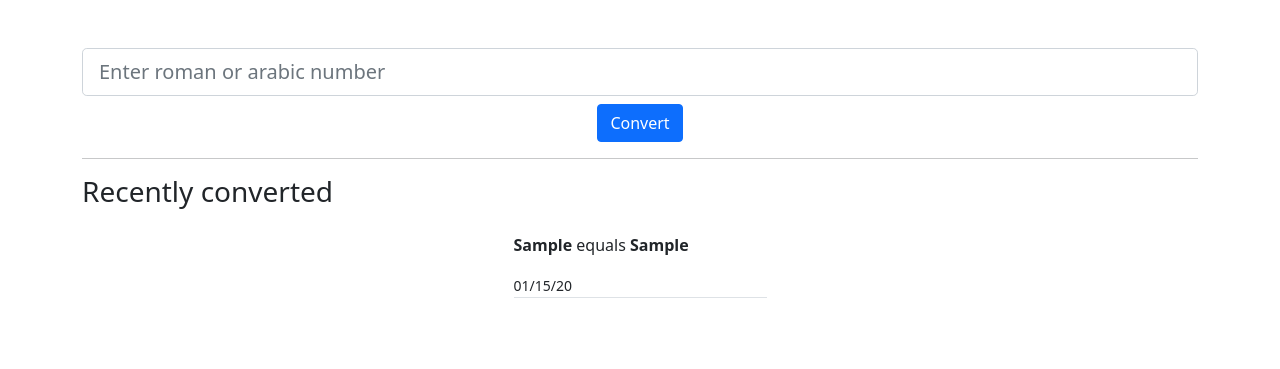
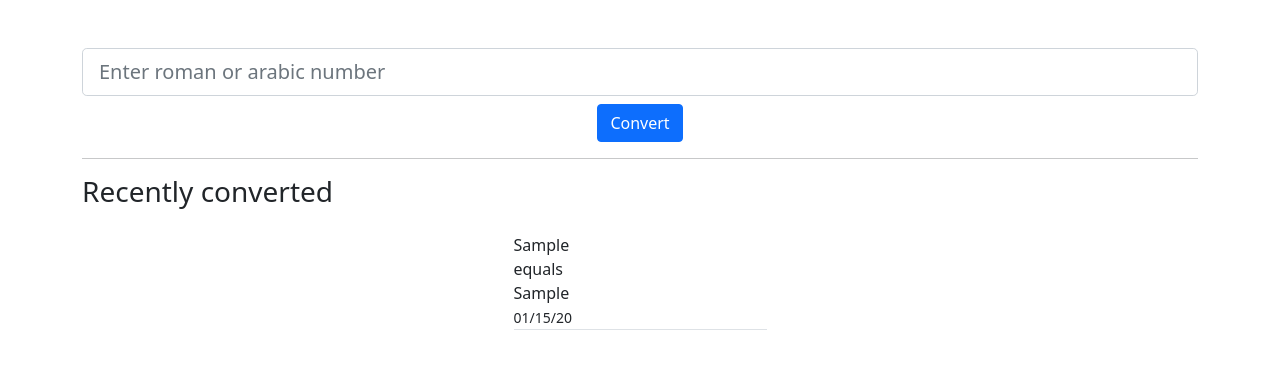
Before and after one commit to Rissap/translate, a Django app: page / in a window 1280 px wide. Shown: the part 50-419 px from the top of the page. Run offline with Django 3.2, Linux system fonts and the light colour scheme; tables that the repository leaves empty hold one stand-in row (values such as "Sample post").

Commit message:
Update layout

```diff
--- a/main/templates/main.html
+++ b/main/templates/main.html
@@ -44,9 +44,9 @@
                 {% for item in history %}
                 <div class="col-12 col-sm-6 col-md-4 col-lg-3 p-3">
                     <div class="border-bottom">
-                        <p >
-                            <strong>{{item.convert_from}}</strong> equals <strong>{{item.convert_to}}</strong>
-                        </p>
+                        <div class="col-5 font-weight-bold">{{item.convert_from}}</div>
+                        <div class="col-2">equals</div>
+                        <div class="col-5">{{item.convert_to}}</div>
                         <small class="text-right">{{item.date}}</small>
                     </div>
                 </div>
--- a/main/views.py
+++ b/main/views.py
@@ -19,7 +19,7 @@
         return render(request, self.template_name, {"history": history})
 
     def post(self, request):
-        raw_number = request.POST.get("number")
+        raw_number = request.POST.get("number").upper()
 
         try:
             number_type = get_number_type(raw_number)
```
